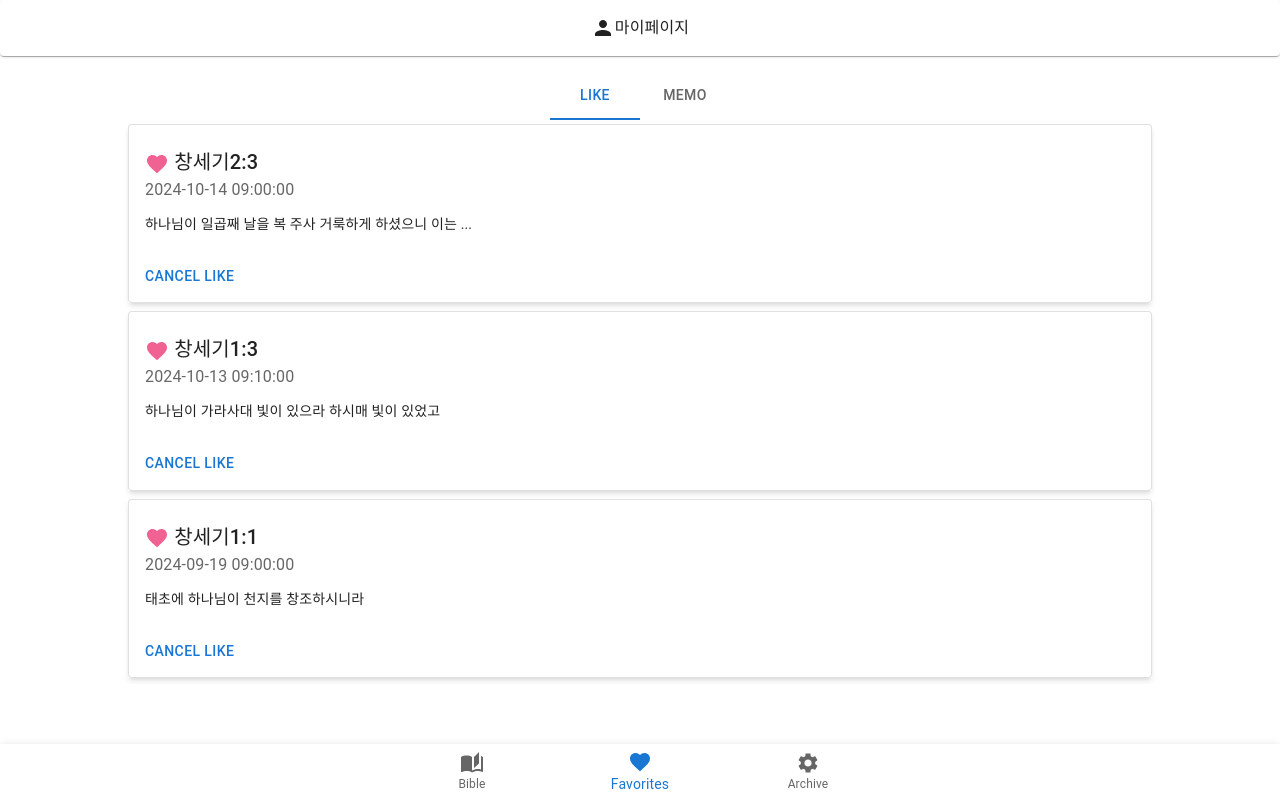
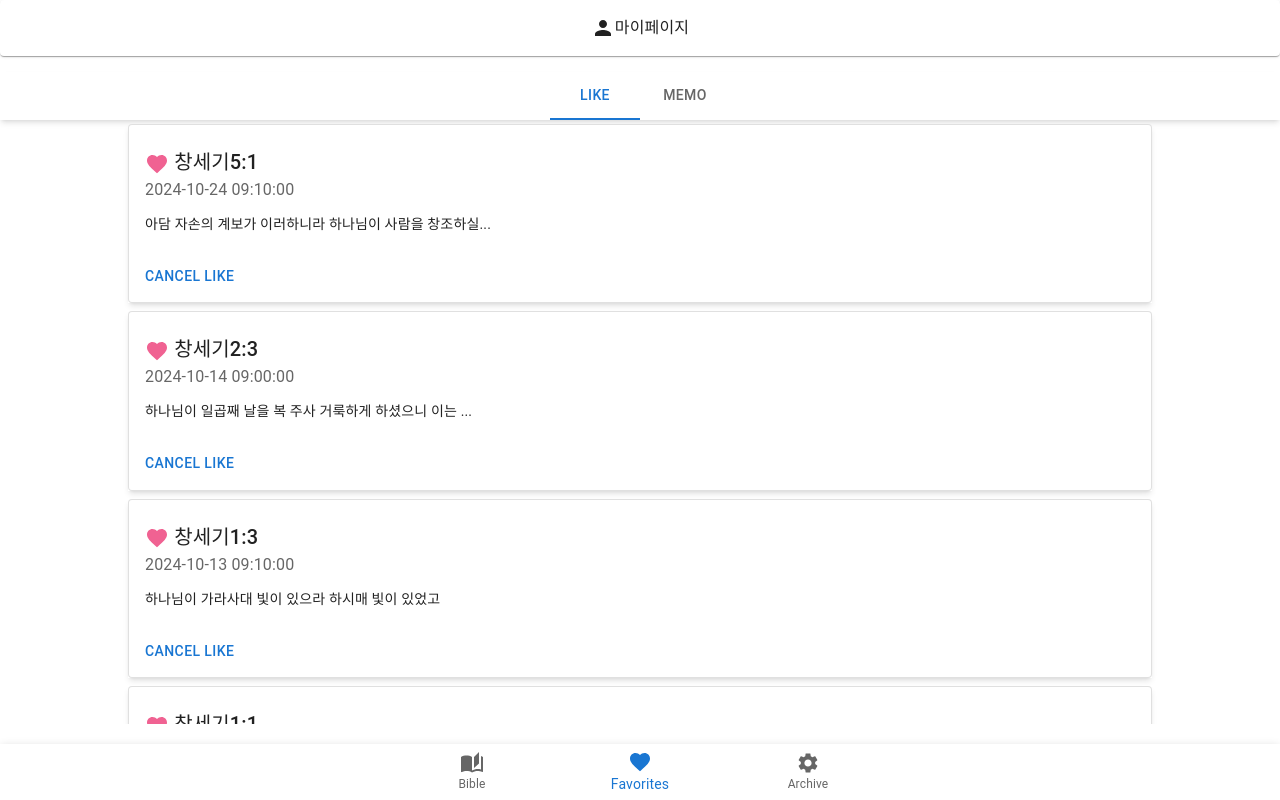
Before and after one commit to gimminjae/we-bible-front, a React (Create React App) app: page /my-page in a window 1280 px wide. Built offline with nearby package versions, Linux system fonts and the light colour scheme; what tailwindcss-animated would draw is missing.

Commit message:
doc: update README

```diff
--- a/src/api/like.service.ts
+++ b/src/api/like.service.ts
@@ -32,6 +32,17 @@ const likeDatas: Like[] = [
       content: "하나님이 가라사대 빛이 있으라 하시매 빛이 있었고",
     },
   },
+  {
+    id: "5",
+    createDateTime: "2024-10-24 09:10:00",
+    bible: {
+      bookCode: "genesis",
+      chapter: 5,
+      verse: 1,
+      content:
+        "아담 자손의 계보가 이러하니라 하나님이 사람을 창조하실 때에 하나님의 형상대로 지으시되",
+    },
+  },
 ]
 
 const likeService = {
--- a/src/pages/my/MyViewPage.tsx
+++ b/src/pages/my/MyViewPage.tsx
@@ -71,7 +71,7 @@ function MyViewPage() {
 
   return (
     <>
-      <div className="flex justify-center mb-1">
+      <div className="flex justify-center mb-1 shadow-md">
         <Tabs
           value={tabValue}
           variant="fullWidth"
@@ -83,7 +83,7 @@ function MyViewPage() {
         </Tabs>
       </div>
       {tabValue === 0 && (
-        <div className="overflow-y-scroll h-[70vh] space-y-2 animate-fade-up">
+        <div className="overflow-y-scroll h-[75vh] space-y-2 animate-fade-up">
           {likeCardData.map((likeCard: any, index: number) => (
             <div key={index} className="flex justify-center">
               <OutlinedCard
@@ -97,22 +97,6 @@ function MyViewPage() {
           ))}
         </div>
       )}
-      {/* <div>
-        my page
-        <button
-          onClick={() => {
-            const newPlan = plan.create(
-              "test",
-              { oldBibleGoal: 1, newBibleGoal: 1 },
-              "2024-09-01",
-              "2024-09-11"
-            )
-            console.log("newPlan: ", newPlan)
-          }}
-        >
-          click
-        </button>
-      </div> */}
     </>
   )
 }
```
Also changed, not shown: 1 other file (tests, documents, lock files or other folders).
